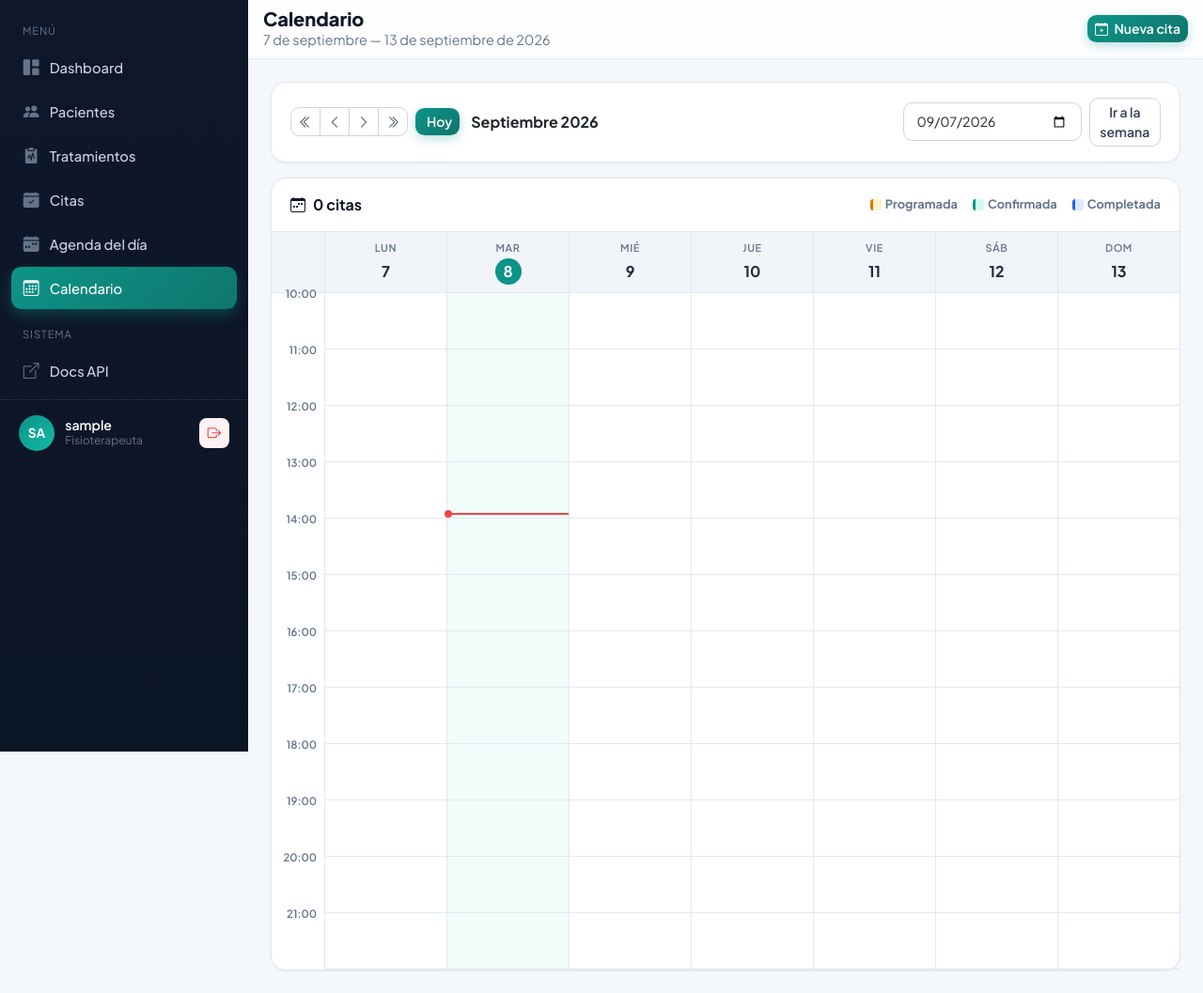
After one commit to Jotis86/Kinewind_api, a Django app: page /calendario/ in a window 1280 px wide. The commit adds this page. Shown: the whole page at 94% size. Run offline with Django 5.2, Linux system fonts and the light colour scheme; the visitor is signed in with stand-in values (Sample User, id 1); data that the repository does not hold is empty; parts of the project's set-up code (start-up, migrations or seed data) failed here and were passed over; some libraries are stand-ins or nearby versions.

Commit message:
feat: add weekly calendar view with navigation and appointment display

```diff
--- a/apps/web/static/web/css/app.css
+++ b/apps/web/static/web/css/app.css
@@ -642,3 +642,206 @@ button:focus-visible,
   border: none;
   border-radius: 0.75rem;
 }
+
+/* --------------------------------------------------------------- Calendario */
+.cal-week {
+  min-width: 900px;
+}
+
+.cal-head {
+  display: grid;
+  grid-template-columns: 56px repeat(7, 1fr);
+  border-bottom: 1px solid var(--kw-slate-200);
+  background: var(--kw-slate-100);
+}
+
+.cal-head-label {
+  width: 56px;
+}
+
+.cal-head-day {
+  text-align: center;
+  padding: 0.6rem 0 0.5rem;
+  border-left: 1px solid var(--kw-slate-200);
+}
+
+.cal-head-weekday {
+  display: block;
+  text-transform: uppercase;
+  font-size: 0.68rem;
+  letter-spacing: 0.06em;
+  color: var(--kw-slate-500);
+  font-weight: 600;
+}
+
+.cal-head-date {
+  display: inline-flex;
+  align-items: center;
+  justify-content: center;
+  width: 28px;
+  height: 28px;
+  border-radius: 50%;
+  font-weight: 700;
+  color: var(--kw-slate-800);
+  margin-top: 2px;
+}
+
+.cal-head-date.cal-today {
+  background: var(--kw-teal);
+  color: #fff;
+}
+
+.cal-body {
+  display: flex;
+}
+
+.cal-gutter {
+  width: 56px;
+  flex-shrink: 0;
+}
+
+.cal-hour {
+  height: 60px;
+  text-align: right;
+  padding-right: 8px;
+  font-size: 0.72rem;
+  font-weight: 600;
+  color: var(--kw-slate-500);
+  transform: translateY(-8px);
+}
+
+.cal-grid {
+  flex: 1;
+  display: grid;
+  grid-template-columns: repeat(7, 1fr);
+}
+
+.cal-day {
+  position: relative;
+  height: 720px;
+  border-left: 1px solid var(--kw-slate-200);
+  background-image: repeating-linear-gradient(
+    to bottom,
+    transparent 0,
+    transparent 59px,
+    var(--kw-slate-200) 59px,
+    var(--kw-slate-200) 60px
+  );
+}
+
+.cal-day.cal-today {
+  background-color: var(--kw-teal-lighter);
+}
+
+.cal-event {
+  position: absolute;
+  left: 2px;
+  right: 2px;
+  z-index: 2;
+  border-radius: 6px;
+  border-left: 3px solid transparent;
+  padding: 2px 6px;
+  overflow: hidden;
+  display: flex;
+  flex-direction: column;
+  gap: 0;
+  text-decoration: none;
+  font-size: 0.72rem;
+  line-height: 1.25;
+  box-shadow: var(--kw-shadow-sm);
+  transition: filter 0.12s ease;
+}
+
+.cal-event:hover {
+  filter: brightness(0.96);
+}
+
+.cal-event-time {
+  font-weight: 700;
+}
+
+.cal-event-patient {
+  font-weight: 600;
+  white-space: nowrap;
+  overflow: hidden;
+  text-overflow: ellipsis;
+}
+
+.cal-event-dur {
+  opacity: 0.8;
+}
+
+.cal-event-warning {
+  background: #fef3c7;
+  color: #b45309;
+  border-left-color: #d97706;
+}
+
+.cal-event-primary {
+  background: var(--kw-teal-light);
+  color: var(--kw-teal-darker);
+  border-left-color: var(--kw-teal);
+}
+
+.cal-event-info {
+  background: #dbeafe;
+  color: #1d4ed8;
+  border-left-color: #2563eb;
+}
+
+.cal-event-danger {
+  background: #fee2e2;
+  color: #b91c1c;
+  border-left-color: #dc2626;
+}
+
+.cal-clip-top {
+  border-top: 2px dashed rgba(0, 0, 0, 0.15);
+}
+
+.cal-clip-bottom {
+  border-bottom: 2px dashed rgba(0, 0, 0, 0.15);
+}
+
+.cal-now {
+  position: absolute;
+  left: 0;
+  right: 0;
+  height: 2px;
+  background: #ef4444;
+  z-index: 3;
+}
+
+.cal-now::before {
+  content: "";
+  position: absolute;
+  left: -3px;
+  top: -3px;
+  width: 8px;
+  height: 8px;
+  border-radius: 50%;
+  background: #ef4444;
+}
+
+.cal-legend {
+  width: 12px;
+  height: 12px;
+  border-radius: 3px;
+  display: inline-block;
+  flex-shrink: 0;
+}
+
+.cal-legend-warning {
+  background: #fef3c7;
+  border-left: 3px solid #d97706;
+}
+
+.cal-legend-primary {
+  background: var(--kw-teal-light);
+  border-left: 3px solid var(--kw-teal);
+}
+
+.cal-legend-info {
+  background: #dbeafe;
+  border-left: 3px solid #2563eb;
+}
--- a/apps/web/templates/web/base.html
+++ b/apps/web/templates/web/base.html
@@ -29,6 +29,7 @@
         {% url 'web:treatment-list' as url_treatments %}
         {% url 'web:appointment-list' as url_appointments %}
         {% url 'web:agenda' as url_agenda %}
+        {% url 'web:calendar' as url_calendar %}
         <li>
           <a href="{{ url_dash }}" class="kw-nav-link {% if request.path == url_dash %}active{% endif %}">
             <i class="bi bi-grid-1x2-fill"></i> Dashboard
@@ -52,6 +53,11 @@
         <li>
           <a href="{{ url_agenda }}" class="kw-nav-link {% if 'agenda' in request.path %}active{% endif %}">
             <i class="bi bi-calendar-week-fill"></i> Agenda del día
+          </a>
+        </li>
+        <li>
+          <a href="{{ url_calendar }}" class="kw-nav-link {% if 'calendario' in request.path %}active{% endif %}">
+            <i class="bi bi-calendar3"></i> Calendario
           </a>
         </li>
         <li class="kw-nav-label">Sistema</li>
--- /dev/null
+++ b/apps/web/templates/web/calendar/calendar.html
@@ -0,0 +1,90 @@
+{% extends "web/base.html" %}
+{% load web_extras %}
+
+{% block title %}Calendario · Kinewind{% endblock %}
+{% block page_title %}Calendario{% endblock %}
+{% block subtitle %}{{ week_start|date:"j \d\e F" }} — {{ week_end|date:"j \d\e F \d\e Y" }}{% endblock %}
+{% block topbar_actions %}
+  <a href="{% url 'web:appointment-create' %}" class="btn btn-kw btn-sm">
+    <i class="bi bi-calendar-plus me-1"></i> Nueva cita
+  </a>
+{% endblock %}
+
+{% block content %}
+<div class="card kw-card mb-3">
+  <div class="kw-card-body py-3">
+    <div class="d-flex flex-wrap align-items-center gap-2">
+      <div class="btn-group" role="group" aria-label="Navegación del calendario">
+        <a href="{% url 'web:calendar' %}?week_start={{ prev_month|date:'Y-m-d' }}" class="btn btn-kw-outline btn-sm" title="Mes anterior" data-bs-toggle="tooltip">
+          <i class="bi bi-chevron-double-left"></i>
+        </a>
+        <a href="{% url 'web:calendar' %}?week_start={{ prev_week|date:'Y-m-d' }}" class="btn btn-kw-outline btn-sm" title="Semana anterior" data-bs-toggle="tooltip">
+          <i class="bi bi-chevron-left"></i>
+        </a>
+        <a href="{% url 'web:calendar' %}?week_start={{ next_week|date:'Y-m-d' }}" class="btn btn-kw-outline btn-sm" title="Semana siguiente" data-bs-toggle="tooltip">
+          <i class="bi bi-chevron-right"></i>
+        </a>
+        <a href="{% url 'web:calendar' %}?week_start={{ next_month|date:'Y-m-d' }}" class="btn btn-kw-outline btn-sm" title="Mes siguiente" data-bs-toggle="tooltip">
+          <i class="bi bi-chevron-double-right"></i>
+        </a>
+      </div>
+      <a href="{% url 'web:calendar' %}" class="btn btn-kw btn-sm"><i class="bi bi-calendar-today me-1"></i> Hoy</a>
+      <span class="fw-bold text-capitalize ms-1">{{ week_start|date:"F Y" }}</span>
+      <form method="get" class="ms-auto d-flex align-items-center gap-2">
+        <input type="date" name="week_start" value="{{ week_start|date:'Y-m-d' }}" class="form-control form-control-sm">
+        <button type="submit" class="btn btn-kw-outline btn-sm">Ir a la semana</button>
+      </form>
+    </div>
+  </div>
+</div>
+
+<div class="card kw-card">
+  <div class="kw-card-header d-flex align-items-center justify-content-between flex-wrap gap-2">
+    <span><i class="bi bi-calendar-week me-2 text-teal"></i>{{ appointments_count }} cita{{ appointments_count|pluralize }}</span>
+    <span class="d-flex gap-3 align-items-center small kw-cell-sub">
+      <span class="d-inline-flex align-items-center gap-1"><span class="cal-legend cal-legend-warning"></span>Programada</span>
+      <span class="d-inline-flex align-items-center gap-1"><span class="cal-legend cal-legend-primary"></span>Confirmada</span>
+      <span class="d-inline-flex align-items-center gap-1"><span class="cal-legend cal-legend-info"></span>Completada</span>
+    </span>
+  </div>
+  <div class="kw-table-wrap">
+    <div class="cal-week">
+      <div class="cal-head">
+        <div class="cal-head-label"></div>
+        {% for d in days %}
+        <div class="cal-head-day">
+          <span class="cal-head-weekday">{{ d.date|date:"l"|slice:":3" }}</span>
+          <span class="cal-head-date {% if d.is_today %}cal-today{% endif %}">{{ d.date|date:"j" }}</span>
+        </div>
+        {% endfor %}
+      </div>
+      <div class="cal-body">
+        <div class="cal-gutter">
+          {% for h in hours %}
+          <div class="cal-hour">{{ h|stringformat:"02d" }}:00</div>
+          {% endfor %}
+        </div>
+        <div class="cal-grid">
+          {% for d in days %}
+          <div class="cal-day {% if d.is_today %}cal-today{% endif %}">
+            {% for a in d.appointments %}
+            <a href="{% url 'web:appointment-update' a.obj.pk %}"
+               class="cal-event cal-event-{{ a.obj.status|status_class }} {% if a.clipped_start %}cal-clip-top{% endif %}{% if a.clipped_end %} cal-clip-bottom{% endif %}"
+               style="top: {{ a.top }}px; height: {{ a.height }}px;"
+               title="{{ a.obj.patient.full_name }} · {{ a.obj.start|date:'H:i' }} · {{ a.obj.duration }} min">
+              <span class="cal-event-time">{{ a.obj.start|date:"H:i" }}</span>
+              <span class="cal-event-patient">{{ a.obj.patient.full_name }}</span>
+              <span class="cal-event-dur">{{ a.obj.duration }} min</span>
+            </a>
+            {% endfor %}
+            {% if now_top is not None and forloop.counter0 == now_day_offset %}
+              <div class="cal-now" style="top: {{ now_top }}px;"></div>
+            {% endif %}
+          </div>
+          {% endfor %}
+        </div>
+      </div>
+    </div>
+  </div>
+</div>
+{% endblock %}
--- a/apps/web/templates/web/dashboard.html
+++ b/apps/web/templates/web/dashboard.html
@@ -154,6 +154,7 @@
       <div class="kw-card-header"><i class="bi bi-lightning-charge me-2 text-teal"></i>Accesos rápidos</div>
       <div class="kw-card-body d-grid gap-2">
         <a href="{% url 'web:appointment-create' %}" class="btn btn-kw"><i class="bi bi-calendar-plus me-2"></i>Programar cita</a>
+        <a href="{% url 'web:calendar' %}" class="btn btn-kw-outline"><i class="bi bi-calendar-week me-2"></i>Ver calendario</a>
         <a href="{% url 'web:patient-create' %}" class="btn btn-kw-outline"><i class="bi bi-person-plus me-2"></i>Dar de alta un paciente</a>
         <a href="{% url 'web:treatment-create' %}" class="btn btn-kw-outline"><i class="bi bi-clipboard2-plus me-2"></i>Crear tratamiento</a>
         <a href="{% url 'web:db-dump' %}" class="btn btn-kw-outline"><i class="bi bi-download me-2"></i>Descargar copia de la BD</a>
--- a/apps/web/urls.py
+++ b/apps/web/urls.py
@@ -104,5 +104,6 @@ urlpatterns = [
         name="appointment-status",
     ),
     path("agenda/", views.AgendaView.as_view(), name="agenda"),
+    path("calendario/", views.CalendarView.as_view(), name="calendar"),
     path("dump/", views.DatabaseDumpView.as_view(), name="db-dump"),
 ]
--- a/apps/web/views.py
+++ b/apps/web/views.py
@@ -2,6 +2,7 @@ import os
 import shutil
 import subprocess
 from datetime import datetime as dt
+from datetime import timedelta
 
 from django.conf import settings
 from django.contrib import messages
@@ -25,6 +26,8 @@ from django.views.generic.detail import DetailView
 from apps.appointments.models import Appointment
 from apps.appointments.services import (
     DURATION_CHOICES,
+    SLOT_END,
+    SLOT_START,
     appointments_overlap,
     slot_times,
 )
@@ -621,3 +624,97 @@ class AgendaView(LoginRequiredMixin, TemplateView):
             .order_by("start")
         )
         return context
+
+
+class CalendarView(LoginRequiredMixin, TemplateView):
+    """Vista semanal (lunes a domingo) tipo Google Calendar con las citas."""
+
+    template_name = "web/calendar/calendar.html"
+
+    def get_context_data(self, **kwargs):
+        context = super().get_context_data(**kwargs)
+        today = timezone.localdate()
+
+        week_start = None
+        week_start_str = self.request.GET.get("week_start")
+        if week_start_str:
+            try:
+                week_start = dt.strptime(week_start_str, "%Y-%m-%d").date()
+            except ValueError:
+                week_start = None
+        if week_start is None:
+            week_start = today - timedelta(days=today.weekday())
+        else:
+            week_start = week_start - timedelta(days=week_start.weekday())
+        week_end = week_start + timedelta(days=6)
+
+        appointments = (
+            Appointment.objects.select_related("patient")
+            .filter(start__date__gte=week_start, start__date__lte=week_end)
+            .exclude(status=Appointment.Status.CANCELLED)
+            .order_by("start")
+        )
+
+        grid_start_min = SLOT_START.hour * 60 + SLOT_START.minute
+        grid_end_min = SLOT_END.hour * 60 + SLOT_END.minute
+
+        by_day = {}
+        for appt in appointments:
+            start = timezone.localtime(appt.start)
+            start_min = start.hour * 60 + start.minute
+            end_min = start_min + appt.duration
+            vis_start = max(start_min, grid_start_min)
+            vis_end = min(end_min, grid_end_min)
+            height = vis_end - vis_start
+            if height <= 0:
+                continue
+            by_day.setdefault(start.date(), []).append(
+                {
+                    "obj": appt,
+                    "top": vis_start - grid_start_min,
+                    "height": height,
+                    "clipped_start": start_min < grid_start_min,
+                    "clipped_end": end_min > grid_end_min,
+                }
+            )
+
+        days = []
+        for offset in range(7):
+            day = week_start + timedelta(days=offset)
+            days.append(
+                {
+                    "date": day,
+                    "is_today": day == today,
+                    "appointments": by_day.get(day, []),
+                }
+            )
+
+        context.update(
+            {
+                "week_start": week_start,
+                "week_end": week_end,
+                "days": days,
+                "prev_week": week_start - timedelta(days=7),
+                "next_week": week_start + timedelta(days=7),
+                "prev_month": (week_start.replace(day=1) - timedelta(days=1)).replace(
+                    day=1
+                ),
+                "next_month": (week_start.replace(day=28) + timedelta(days=7)).replace(
+                    day=1
+                ),
+                "hours": range(SLOT_START.hour, SLOT_END.hour),
+                "appointments_count": len(appointments),
+            }
+        )
+
+        if week_start <= today <= week_end:
+            now = timezone.localtime(timezone.now())
+            now_min = now.hour * 60 + now.minute
+            context["now_top"] = max(
+                0, min(now_min, grid_end_min) - grid_start_min
+            )
+            context["now_day_offset"] = (today - week_start).days
+        else:
+            context["now_top"] = None
+            context["now_day_offset"] = None
+        return context
```
Also changed, not shown: AGENTS.md (+1 -0 lines), apps/web/tests.py (+151 -0 lines).
